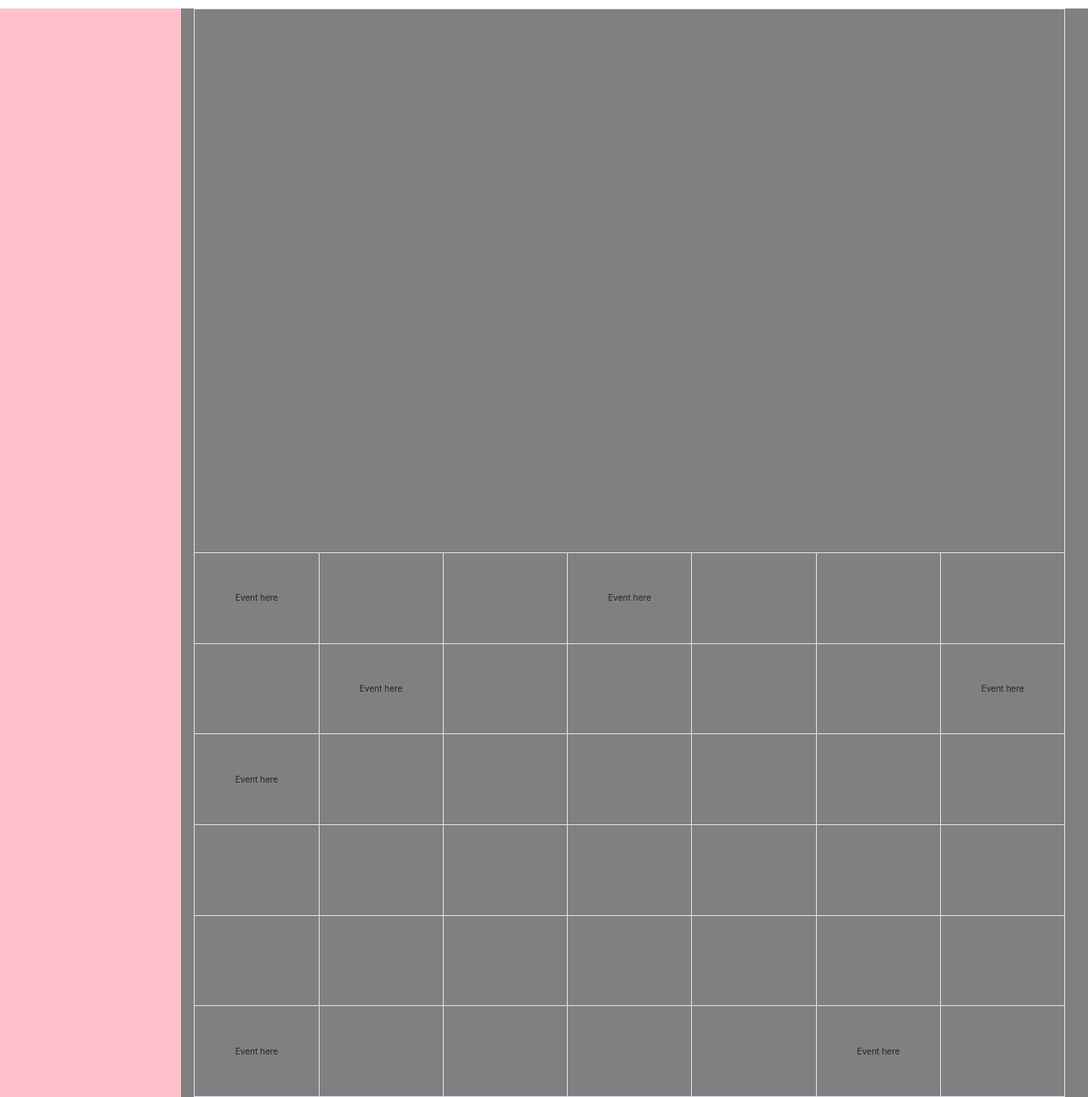
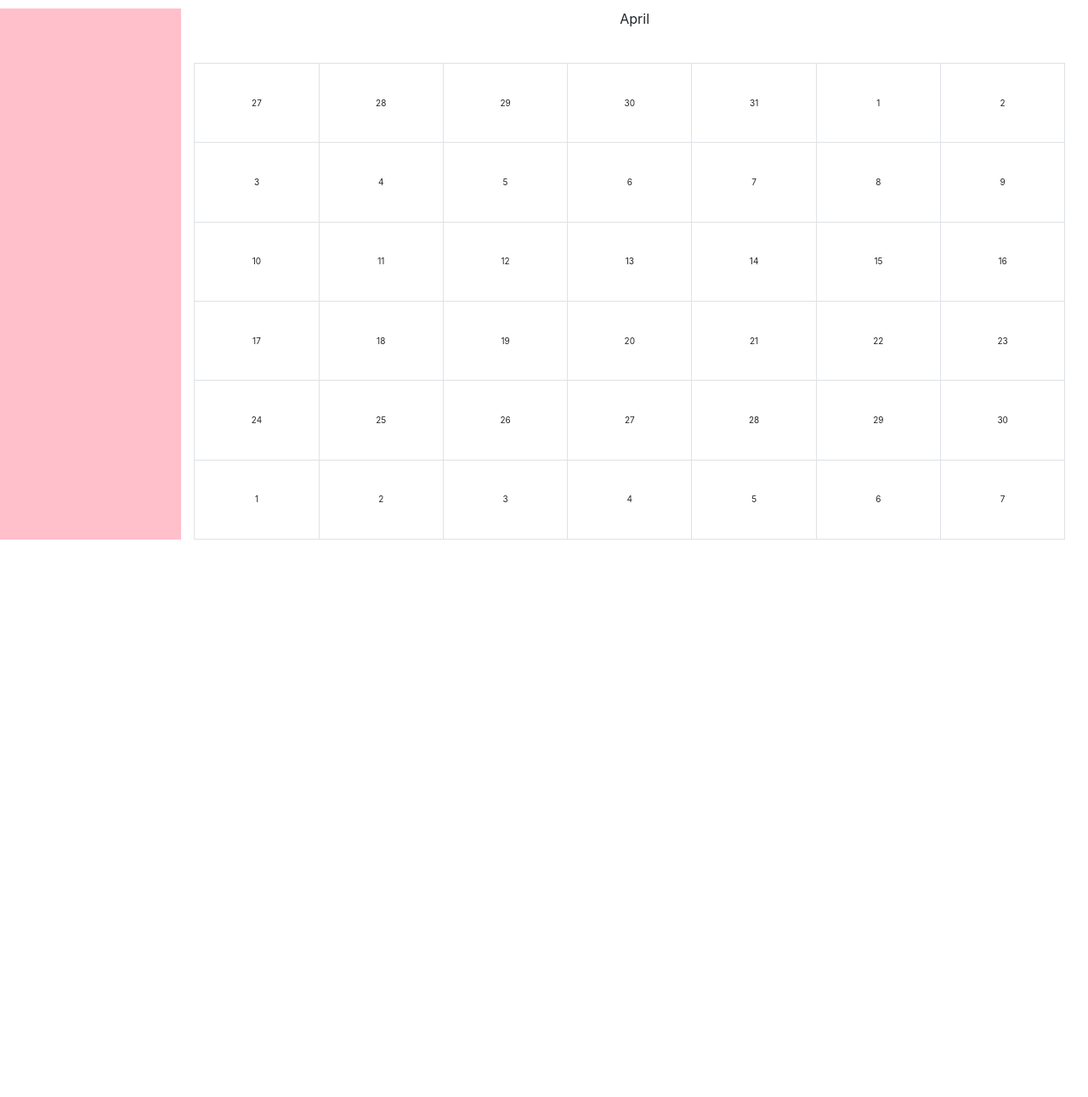
Before and after one commit to Naidah/cse-hackathon-2018, a Python web app: template templates/index.html in a window 1280 px wide. Shown: the part 66-1357 px from the top of the page at 85% size. After the commit the page ends 701 px from the top, so only its background shows below. Run offline with Jinja, Linux system fonts and the light colour scheme; the template is opened without the code that fills it, so the values that code supplies are empty; some libraries are stand-ins or nearby versions.

Commit message:
Autogenerated contents of the calendar to depend on the month

```diff
--- a/static/calendar.css
+++ b/static/calendar.css
@@ -1,5 +1,5 @@
 tr {
-    height: calc((80vh / 6));
+    height: calc((70vh / 6));
 }
 
 td {
@@ -11,3 +11,8 @@ td {
 body {
     text-align: center;
 }
+
+#monthLabel {
+    text-align: center;
+    height: 8vh;
+}
--- a/static/calendar.js
+++ b/static/calendar.js
@@ -1,16 +1,30 @@
-window.onload = function() {
-    t = document.getElementById("calendar");
-    for (let i = 0; i < 6; i++) {
-        let newRow = document.createElement("tr");
-        for (let j = 0; j < 7; j++) {
-            let newCell = document.createElement("td");
-            let cellInfo = document.createElement("div");
-            if (Math.random() > 0.8) {
-                cellInfo.innerHTML = "Event here";
-            }
-            newCell.appendChild(cellInfo);
-            newRow.appendChild(newCell);
-        }
-        t.appendChild(newRow);
+var month = 0
+var monthDays = [31, 28, 31, 30, 31, 30, 31, 31, 30, 31, 30, 31]
+var monthNames = ["January", "February", "March", "April", "May", "June", "July", "August", "September", "October", "November", "December"]
+var firstDay = 5;
+
+function setMonth(newMonth) {
+    var d = new Date();
+    month = newMonth;
+    document.getElementById("monthLabel").innerHTML = monthNames[month];
+}
+
+function initialiseCells(row, col) {
+    var date = (row*7 + col) - firstDay + 1;
+    var prevMonth = (month-1)%12;
+    var nextMonth = (month+1)%12;
+    var thisMonth = month
+    var currCell = document.getElementById("cell-"+row.toString()+"-"+col.toString());
+
+    if (date < 1) {
+        date = monthDays[prevMonth] + date;
+        thisMonth = prevMonth;
+    } else if (date > monthDays[month]) {
+        date = date % monthDays[month];
+        thisMonth = nextMonth;
     }
+
+    var content = document.createElement("div")
+    content.innerHTML = date.toString();
+    currCell.appendChild(content)
 }
--- a/templates/index.html
+++ b/templates/index.html
@@ -29,14 +29,16 @@
         <!-- Left Column -->
         <div class="col-2 d-block" style="background-color: pink"></div>
         <!-- Calendar Space -->
-        <div class="col-10 d-block float-right" style="background-color: grey">
-            <div></div>
+        <div class="col-10 d-block float-right">
+            <div id="monthLabel">Month</div>
+            <script type="text/javascript">setMonth(3)</script>
             <table id="calendar" class="table-bordered">
                 <tbody>
                     {% for i in range(6) %}
                         <tr>
                         {% for j in range(7) %}
-                            <script type="text/javascript">test()</script>
+                            <td id="cell-{{i}}-{{j}}"></td>
+                            <script type="text/javascript">initialiseCells({{i}}, {{j}})</script>
                         {% endfor %}
                         </tr>
                     {% endfor %}
```
